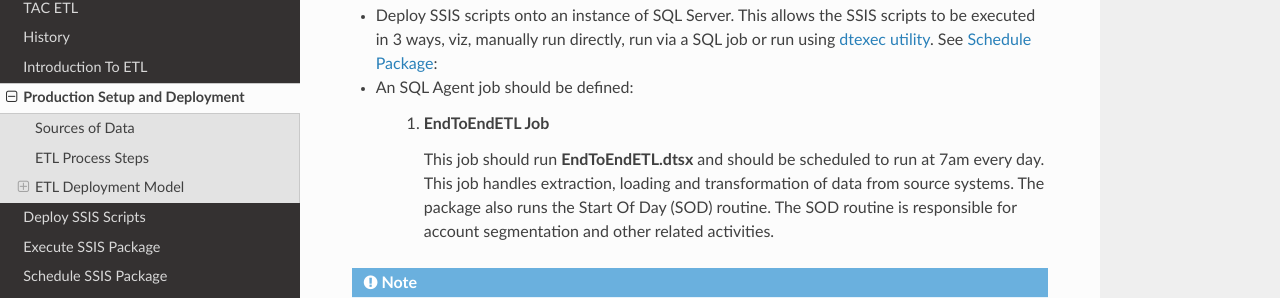
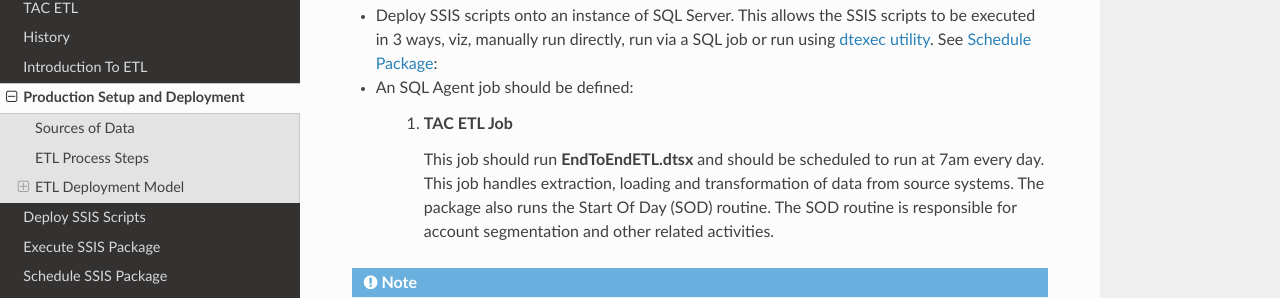
Before and after one commit to stevenyaga/tac-etl, a Sphinx documentation site: the page built from docs/deployment-setup.rst, in a window 1280 px wide and 900 px high, scrolled down 1063 px. Shown: the part 144-442 px from the top of the window. Built offline with Sphinx 7.4.7 and the Read the Docs theme 3.1.0, drawn with Linux system fonts in a browser that asks for light colours.

Commit message:
Rename job from 'EndToEndETL' to 'TAC ETL'

```diff
--- a/docs/deployment-setup.rst
+++ b/docs/deployment-setup.rst
@@ -52,7 +52,7 @@ The ETL process is mainly handled by SSIS scripts and .bat files. The deployment
 * Deploy SSIS scripts onto an instance of SQL Server. This allows the SSIS scripts to be executed in 3 ways, viz, manually run directly, run via a SQL job or run using `dtexec utility <https://learn.microsoft.com/en-us/sql/integration-services/packages/dtexec-utility?view=sql-server-ver16>`_. See :ref:`Schedule Package <schedule-package>`:
 * An SQL Agent job should be defined:
 
-   #. **EndToEndETL Job**
+   #. **TAC ETL Job**
 
       This job should run **EndToEndETL.dtsx** and should be scheduled to run at 7am every day. This job handles extraction, loading and transformation of data from source systems. The package also runs the Start Of Day (SOD) routine. The SOD routine is responsible for account segmentation and other related activities.
 
```
